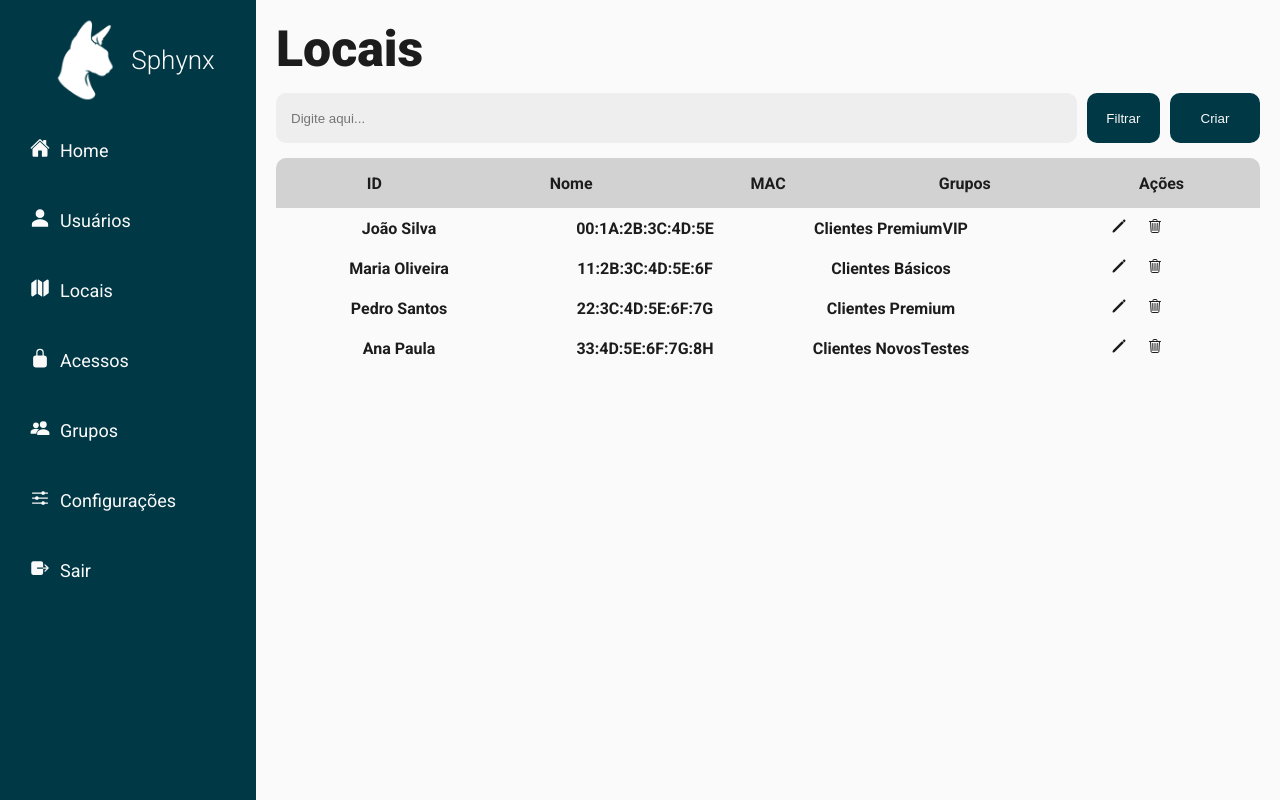
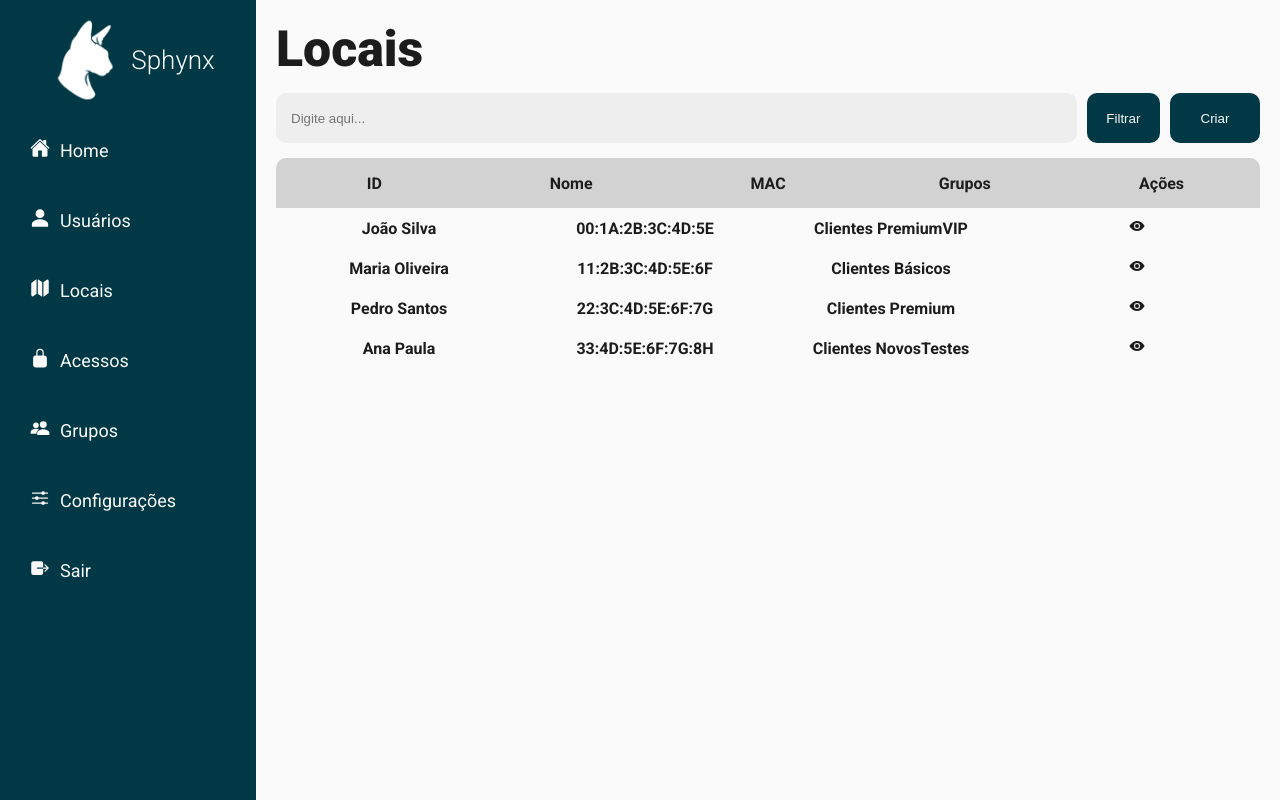
Before and after one commit to Cliyo/Sphynx-Website, a React (Create React App) app: page /locals in a window 1280 px wide. Built offline with nearby package versions, Linux system fonts and the light colour scheme; a web font is replaced by a local one.

Commit message:
feat: add link in the table lines for the update page

```diff
--- a/src/components/Table/components/Body/index.tsx
+++ b/src/components/Table/components/Body/index.tsx
@@ -1,10 +1,13 @@
 import { Icon } from "components/Icon"
 import { Container, BodyItem, BodyLine } from "./styles"
 import { BodyProps } from "./types"
+import { NavLink } from "react-router-dom"
 
 export const TableBody = (props: BodyProps) => {
 
     const { bodyLines } = props
+
+    const path = window.location.pathname
 
     return (
         <Container>
@@ -17,8 +20,9 @@ export const TableBody = (props: BodyProps) => {
                             ))
                         }
                         <BodyItem>
-                            <Icon color="NEUTRAL_900" size="16" name="IoPencil" />
-                            <Icon color="NEUTRAL_900" size="16" name="IoTrashOutline" />
+                            <NavLink to={`${path}/edit/${line[0]}`}>
+                                <Icon color="NEUTRAL_900" size="16" name="IoEye" />
+                            </NavLink>
                         </BodyItem>
                     </BodyLine>
                 ))
```
